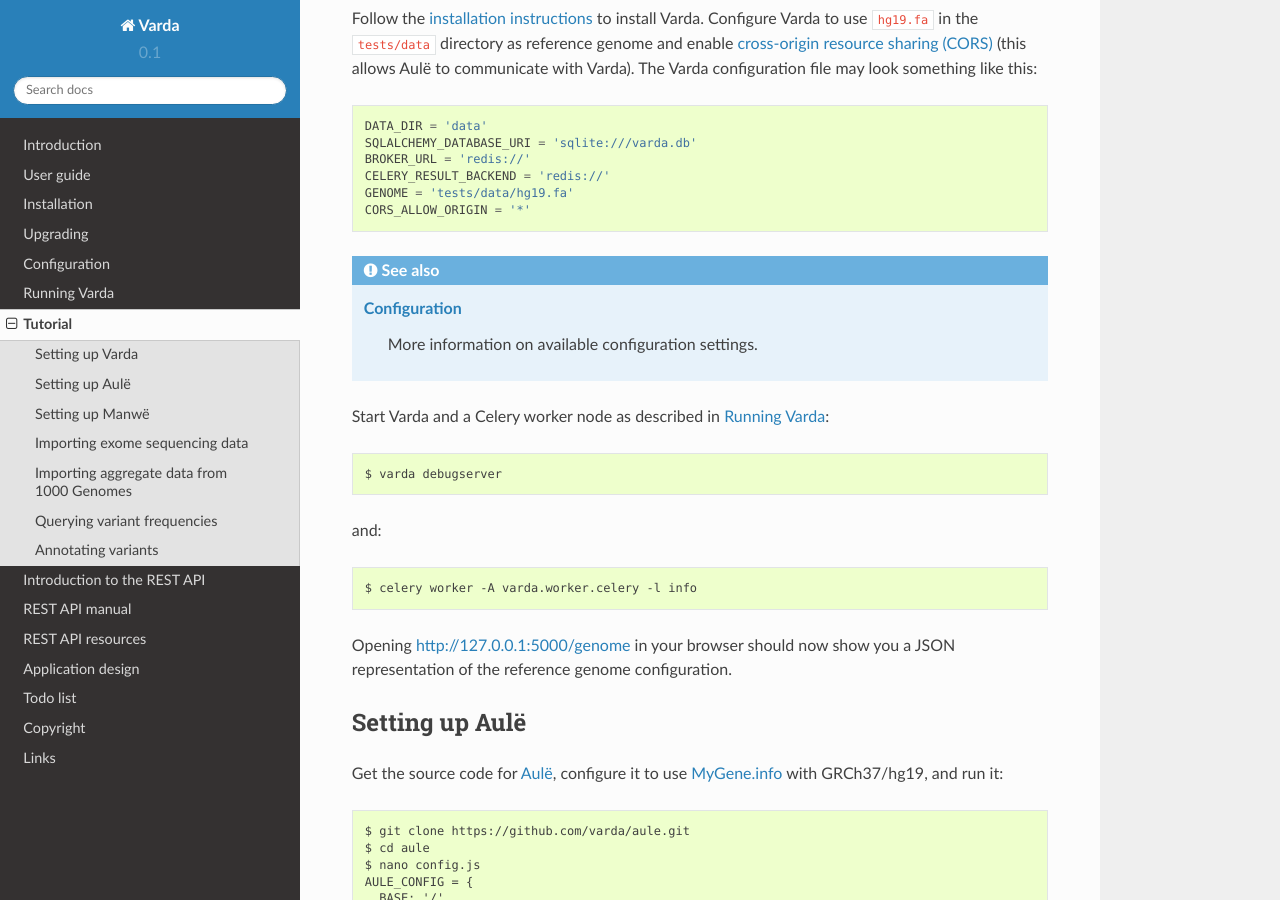
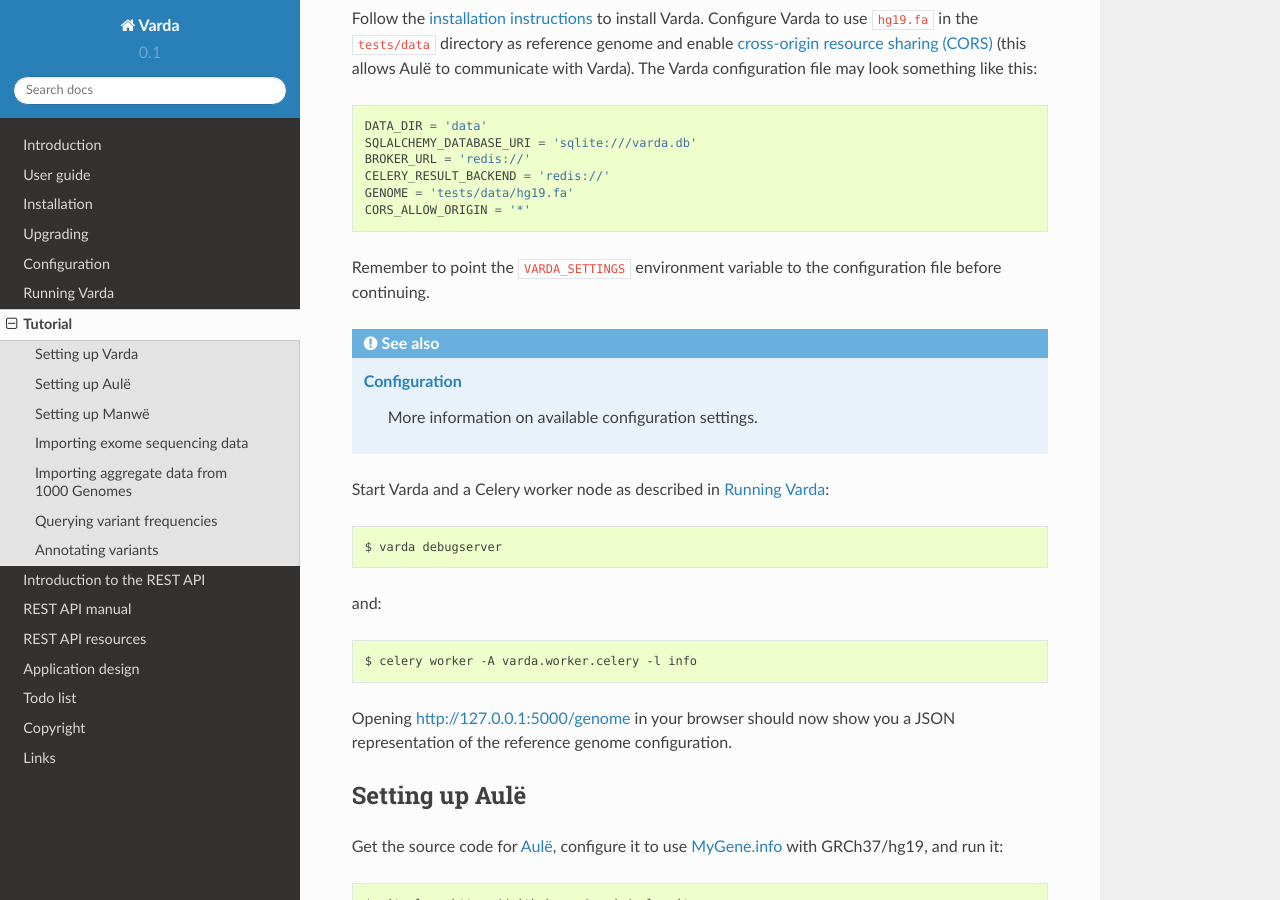
Before and after one commit to varda/varda, a Sphinx documentation site: the page built from doc/tutorial.rst, in a window 1280 px wide and 900 px high, scrolled down 353 px. Built offline with Sphinx 7.4.7 and the Read the Docs theme 2.0.0, drawn with Linux system fonts in a browser that asks for light colours.

Commit message:
Add VARDA_SETTINGS hint to tutorial

```diff
--- a/doc/tutorial.rst
+++ b/doc/tutorial.rst
@@ -32,6 +32,9 @@
     CELERY_RESULT_BACKEND = 'redis://'
     GENOME = 'tests/data/hg19.fa'
     CORS_ALLOW_ORIGIN = '*'
+
+Remember to point the ``VARDA_SETTINGS`` environment variable to the
+configuration file before continuing.
 
 .. seealso::
 
```
